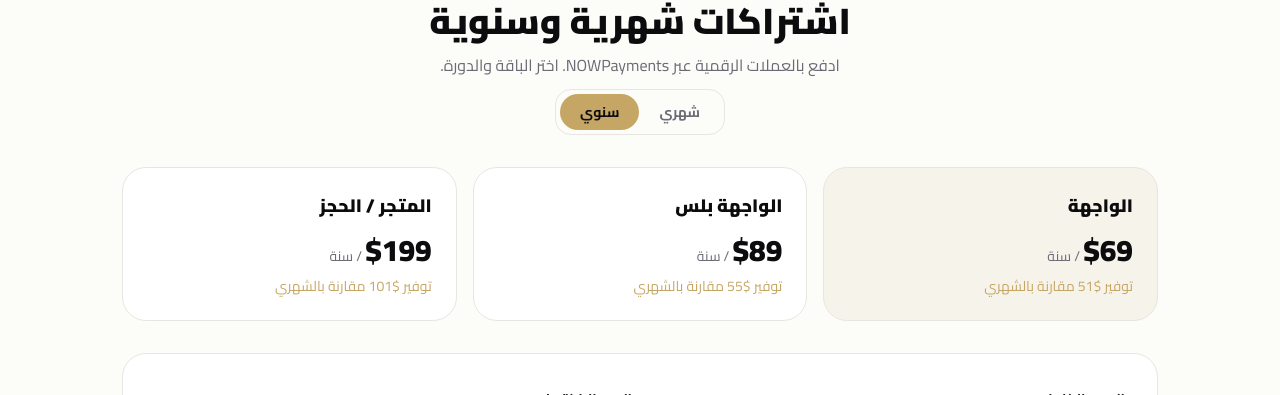
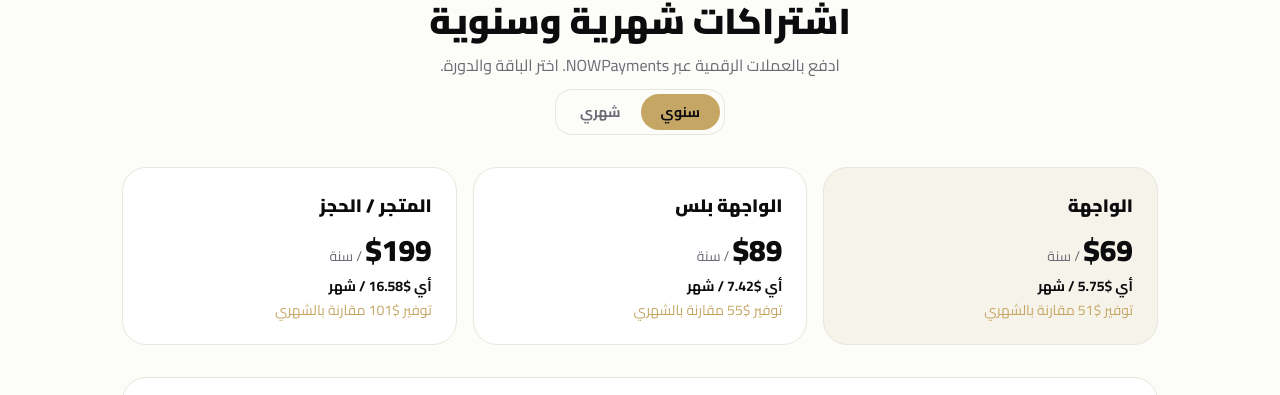
Before and after one commit to walidhamrit-blip/mon-site, a Next.js app: page /abonnements in a window 1280 px wide. Both pictures are taken after a click on the tab "سنوي". Shown: the part 201-596 px from the top of the page. Built offline with nearby package versions, Linux system fonts and the light colour scheme; no server answers; the database is empty.

Commit message:
abonnements: annuel en premier, sélection par défaut, équivalent mensuel sur la carte annuelle
Co-authored-by: arena-agent <297053741+arena-agent@users.noreply.github.com>

```diff
--- a/src/app/(site)/abonnements/abonnements-client.tsx
+++ b/src/app/(site)/abonnements/abonnements-client.tsx
@@ -170,7 +170,7 @@ export function AbonnementsClient({
             : "Pay with crypto through NOWPayments. Choose a plan and a billing cycle."}
         </p>
         <div className="inline-flex rounded-2xl border border-[var(--border)] p-1" role="tablist">
-          {(["monthly", "annual"] as const).map((value) => (
+          {(["annual", "monthly"] as const).map((value) => (
             <button
               key={value}
               type="button"
@@ -216,8 +216,15 @@ export function AbonnementsClient({
                   {" "}/ {cycle === "monthly" ? (ar ? "شهر" : "month") : ar ? "سنة" : "year"}
                 </span>
               </div>
+              {cycle === "annual" && plan && (
+                <div className="mt-2 text-sm font-bold">
+                  {ar
+                    ? `أي $${(plan.priceUsd / 12).toFixed(2)} / شهر`
+                    : `That is $${(plan.priceUsd / 12).toFixed(2)} / month`}
+                </div>
+              )}
               {cycle === "annual" && saving > 0 && (
-                <div className="mt-2 text-sm text-[var(--accent)]">
+                <div className="mt-1 text-sm text-[var(--accent)]">
                   {ar ? `توفير $${saving} مقارنة بالشهري` : `Save $${saving} vs monthly`}
                 </div>
               )}
```
